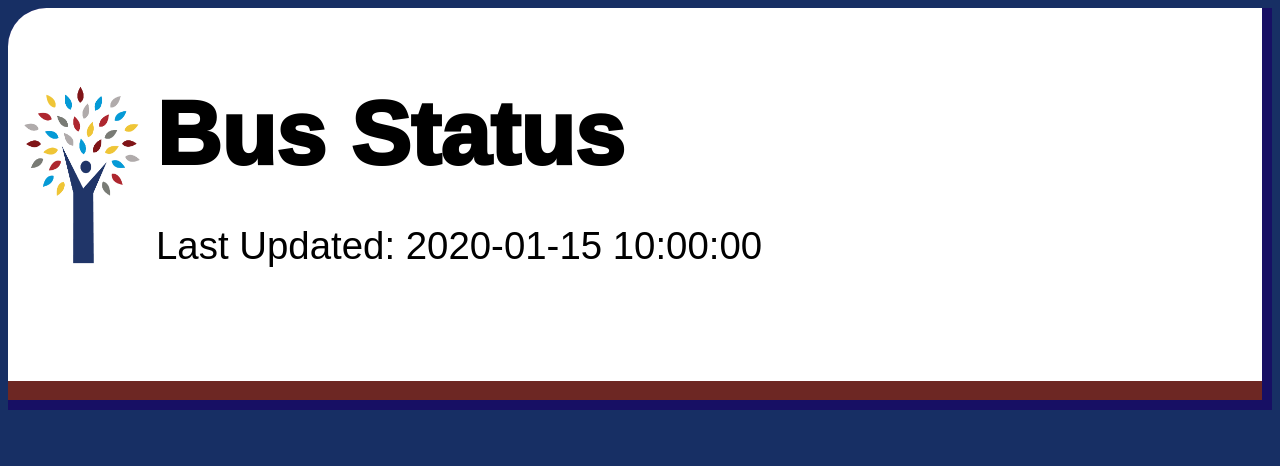
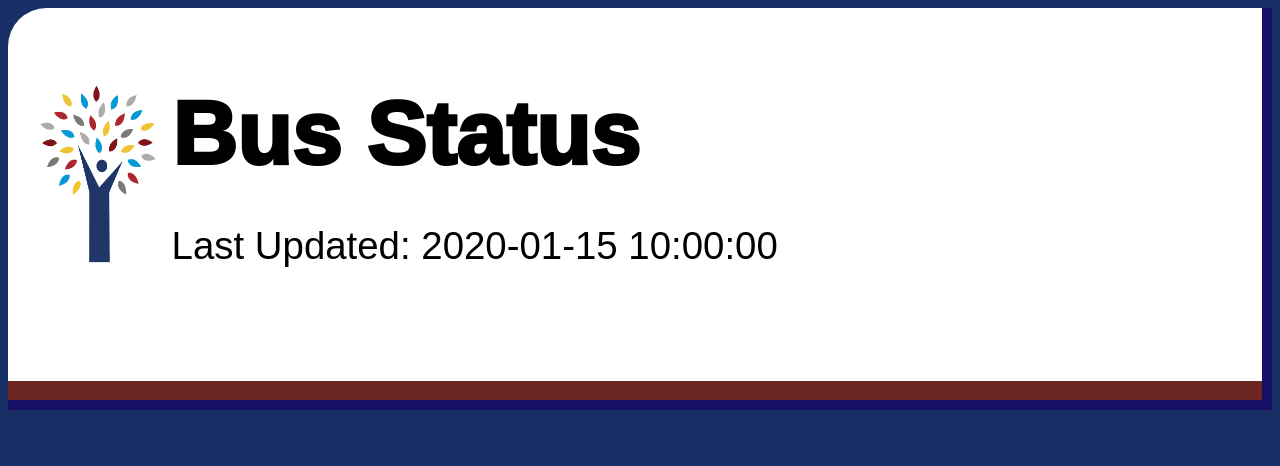
Before and after one commit to JR069105/Busstatus-2, a Python web app: template templates/base.html in a window 1280 px wide. Shown: the top 466 px of the page. Run offline with Jinja, Linux system fonts and the light colour scheme; the template is opened without the code that fills it: most values are stand-ins (such as "Sample title", 1, 10 or a date in 2020).

Commit message:
tree left spacing

```diff
--- a/static/style.css
+++ b/static/style.css
@@ -23,12 +23,11 @@ body {
   margin-left:10px;
 }
 .SPStree{
-  margin-left:10px;
+  margin-left:2vw;
   width: 10vw;
   height: 15vw;
   margin-top:-3%;
   transition: transform .2s;
-
 }
 .SPStree:hover{
   transform: scale(0.875);
```
